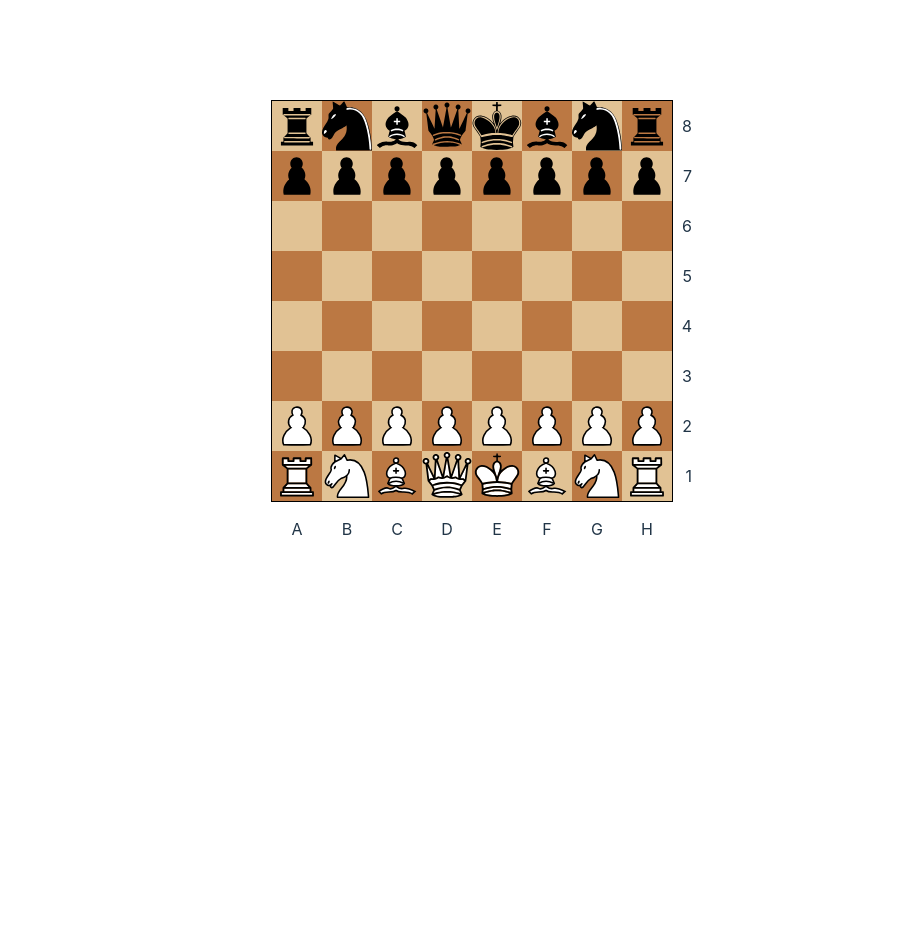
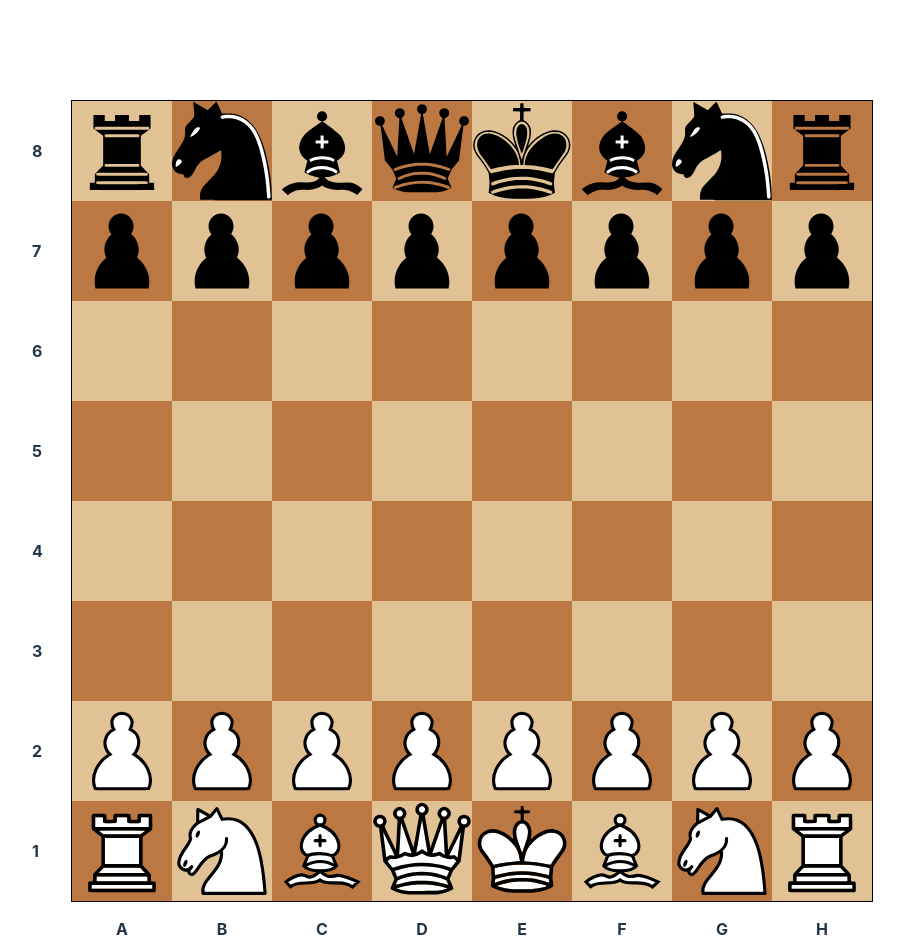
Before and after one commit to Aladiev/react-classic-chess, a React (Vite) app: page / in a window 1280 px wide. Shown: the whole page, without its empty margins (168-1072 px from the left). Before the commit the page ends 800 px from the top, so only its background shows below. Built offline with nearby package versions, Linux system fonts and the light colour scheme.

Commit message:
Размер поля увеличил

```diff
--- a/src/components/board/Board.module.scss
+++ b/src/components/board/Board.module.scss
@@ -8,14 +8,14 @@
 
     transform: translateX(-50%);
 
-    width: 400px;
+    width: 800px;
 }
 
 
 .row {
     position: relative;
 
-    height: 50px;
+    height: 100px;
 }
 
 .cell {
@@ -23,8 +23,8 @@
 
     display: inline-block;
 
-    width: 50px;
-    height: 50px;
+    width: 100px;
+    height: 100px;
 
     margin: 0;
 }
@@ -34,10 +34,12 @@
 
     position: absolute;
 
-    right: -20px;
+    left: -40px;
     top: 50%;
 
     transform: translateY(-50%);
+
+    font-weight: 700;
 }
 
 .row:nth-child(1)::after {
@@ -81,6 +83,8 @@
     bottom: -40px;
 
     transform: translateX(-50%);
+
+    font-weight: 700;
 }
 
 .row:nth-child(8) .cell:nth-child(1):before {
@@ -137,15 +141,15 @@
 }
 
 .figure-inside.posible::after {
-    width: 45px;
-    height: 45px;
+    width: 95px;
+    height: 95px;
 
     border: 3px solid green;
 }
 
 .posible:not(.figure-inside)::after {
-    width: 10px;
-    height: 10px;
+    width: 15px;
+    height: 15px;
 
     background-color: green;
 
--- a/src/components/figures/Figures.module.scss
+++ b/src/components/figures/Figures.module.scss
@@ -1,10 +1,10 @@
 .figure {
     position: absolute;
 
-    width: 50px;
-    height: 50px;
+    width: 100px;
+    height: 100px;
 
-    background-size: 50px;
+    background-size: 100px;
 
     z-index: 1;
 }
@@ -68,317 +68,317 @@
 
 .positionA7 {
     left: 0px;
-    top: 50px;
+    top: 100px;
 }
 
 .positionA6 {
     left: 0px;
-    top: 100px;
+    top: 200px;
 }
 
 .positionA5 {
     left: 0px;
-    top: 150px;
+    top: 300px;
 }
 
 .positionA4 {
     left: 0px;
-    top: 200px;
+    top: 400px;
 }
 
 .positionA3 {
     left: 0px;
-    top: 250px;
+    top: 500px;
 }
 
 .positionA2 {
     left: 0px;
-    top: 300px;
+    top: 600px;
 }
 
 .positionA1 {
     left: 0px;
-    top: 350px;
+    top: 700px;
 }
 
 .positionB8 {
-    left: 50px;
+    left: 100px;
     top: 0px;
 }
 
 .positionB7 {
-    left: 50px;
-    top: 50px;
+    left: 100px;
+    top: 100px;
 }
 
 .positionB6 {
-    left: 50px;
-    top: 100px;
+    left: 100px;
+    top: 200px;
 }
 
 .positionB5 {
-    left: 50px;
-    top: 150px;
+    left: 100px;
+    top: 300px;
 }
 
 .positionB4 {
-    left: 50px;
-    top: 200px;
+    left: 100px;
+    top: 400px;
 }
 
 .positionB3 {
-    left: 50px;
-    top: 250px;
+    left: 100px;
+    top: 500px;
 }
 
 .positionB2 {
-    left: 50px;
-    top: 300px;
+    left: 100px;
+    top: 600px;
 }
 
 .positionB1 {
-    left: 50px;
-    top: 350px;
+    left: 100px;
+    top: 700px;
 }
 
 .positionC8 {
-    left: 100px;
+    left: 200px;
     top: 0px;
 }
 
 .positionC7 {
-    left: 100px;
-    top: 50px;
+    left: 200px;
+    top: 100px;
 }
 
 .positionC6 {
-    left: 100px;
-    top: 100px;
+    left: 200px;
+    top: 200px;
 }
 
 .positionC5 {
-    left: 100px;
-    top: 150px;
+    left: 200px;
+    top: 300px;
 }
 
 .positionC4 {
-    left: 100px;
-    top: 200px;
+    left: 200px;
+    top: 400px;
 }
 
 .positionC3 {
-    left: 100px;
-    top: 250px;
+    left: 200px;
+    top: 500px;
 }
 
 .positionC2 {
-    left: 100px;
-    top: 300px;
+    left: 200px;
+    top: 600px;
 }
 
 .positionC1 {
-    left: 100px;
-    top: 350px;
+    left: 200px;
+    top: 700px;
 }
 
 .positionD8 {
-    left: 150px;
+    left: 300px;
     top: 0px;
 }
 
 .positionD7 {
-    left: 150px;
-    top: 50px;
+    left: 300px;
+    top: 100px;
 }
 
 .positionD6 {
-    left: 150px;
-    top: 100px;
+    left: 300px;
+    top: 200px;
 }
 
 .positionD5 {
-    left: 150px;
-    top: 150px;
+    left: 300px;
+    top: 300px;
 }
 
 .positionD4 {
-    left: 150px;
-    top: 200px;
+    left: 300px;
+    top: 400px;
 }
 
 .positionD3 {
-    left: 150px;
-    top: 250px;
+    left: 300px;
+    top: 500px;
 }
 
 .positionD2 {
-    left: 150px;
-    top: 300px;
+    left: 300px;
+    top: 600px;
 }
 
 .positionD1 {
-    left: 150px;
-    top: 350px;
+    left: 300px;
+    top: 700px;
 }
 
 .positionE8 {
-    left: 200px;
+    left: 400px;
     top: 0px;
 }
 
 .positionE7 {
-    left: 200px;
-    top: 50px;
+    left: 400px;
+    top: 100px;
 }
 
 .positionE6 {
-    left: 200px;
-    top: 100px;
+    left: 400px;
+    top: 200px;
 }
 
 .positionE5 {
-    left: 200px;
-    top: 150px;
+    left: 400px;
+    top: 300px;
 }
 
 .positionE4 {
-    left: 200px;
-    top: 200px;
+    left: 400px;
+    top: 400px;
 }
 
 .positionE3 {
-    left: 200px;
-    top: 250px;
+    left: 400px;
+    top: 500px;
 }
 
 .positionE2 {
-    left: 200px;
-    top: 300px;
+    left: 400px;
+    top: 600px;
 }
 
 .positionE1 {
-    left: 200px;
-    top: 350px;
+    left: 400px;
+    top: 700px;
 }
 
 .positionF8 {
-    left: 250px;
+    left: 500px;
     top: 0px;
 }
 
 .positionF7 {
-    left: 250px;
-    top: 50px;
+    left: 500px;
+    top: 100px;
 }
 
 .positionF6 {
-    left: 250px;
-    top: 100px;
+    left: 500px;
+    top: 200px;
 }
 
 .positionF5 {
-    left: 250px;
-    top: 150px;
+    left: 500px;
+    top: 300px;
 }
 
 .positionF4 {
-    left: 250px;
-    top: 200px;
+    left: 500px;
+    top: 400px;
 }
 
 .positionF3 {
-    left: 250px;
-    top: 250px;
+    left: 500px;
+    top: 500px;
 }
 
 .positionF2 {
-    left: 250px;
-    top: 300px;
+    left: 500px;
+    top: 600px;
 }
 
 .positionF1 {
-    left: 250px;
-    top: 350px;
+    left: 500px;
+    top: 700px;
 }
 
 .positionG8 {
-    left: 300px;
+    left: 600px;
     top: 0px;
 }
 
 .positionG7 {
-    left: 300px;
-    top: 50px;
+    left: 600px;
+    top: 100px;
 }
 
 .positionG6 {
-    left: 300px;
-    top: 100px;
+    left: 600px;
+    top: 200px;
 }
 
 .positionG5 {
-    left: 300px;
-    top: 150px;
+    left: 600px;
+    top: 300px;
 }
 
 .positionG4 {
-    left: 300px;
-    top: 200px;
+    left: 600px;
+    top: 400px;
 }
 
 .positionG3 {
-    left: 300px;
-    top: 250px;
+    left: 600px;
+    top: 500px;
 }
 
 .positionG2 {
-    left: 300px;
-    top: 300px;
+    left: 600px;
+    top: 600px;
 }
 
 .positionG1 {
-    left: 300px;
-    top: 350px;
+    left: 600px;
+    top: 700px;
 }
 
 .positionH8 {
-    left: 350px;
+    left: 700px;
     top: 0px;
 }
 
 .positionH7 {
-    left: 350px;
-    top: 50px;
+    left: 700px;
+    top: 100px;
 }
 
 .positionH6 {
-    left: 350px;
-    top: 100px;
+    left: 700px;
+    top: 200px;
 }
 
 .positionH5 {
-    left: 350px;
-    top: 150px;
+    left: 700px;
+    top: 300px;
 }
 
 .positionH4 {
-    left: 350px;
-    top: 200px;
+    left: 700px;
+    top: 400px;
 }
 
 .positionH3 {
-    left: 350px;
-    top: 250px;
+    left: 700px;
+    top: 500px;
 }
 
 .positionH2 {
-    left: 350px;
-    top: 300px;
+    left: 700px;
+    top: 600px;
 }
 
 .positionH1 {
-    left: 350px;
-    top: 350px;
+    left: 700px;
+    top: 700px;
 }
 
 .clicked:not(.beaten) {
```
